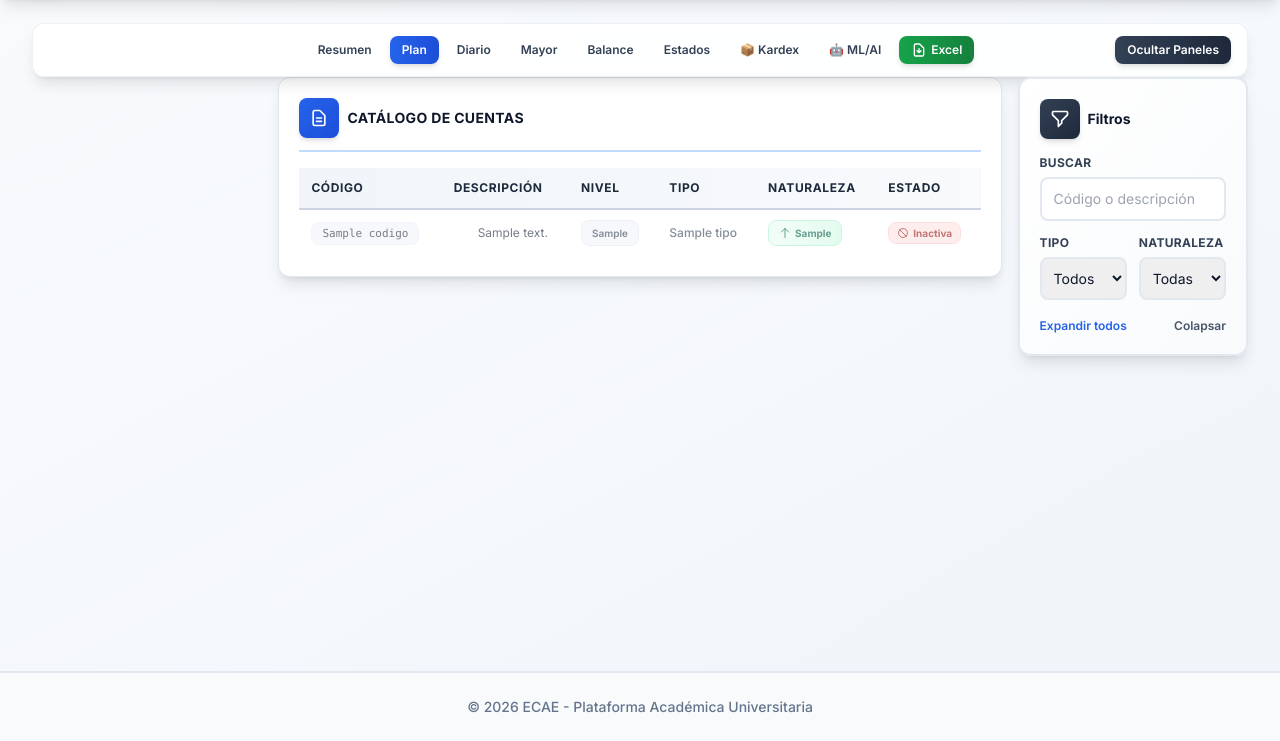
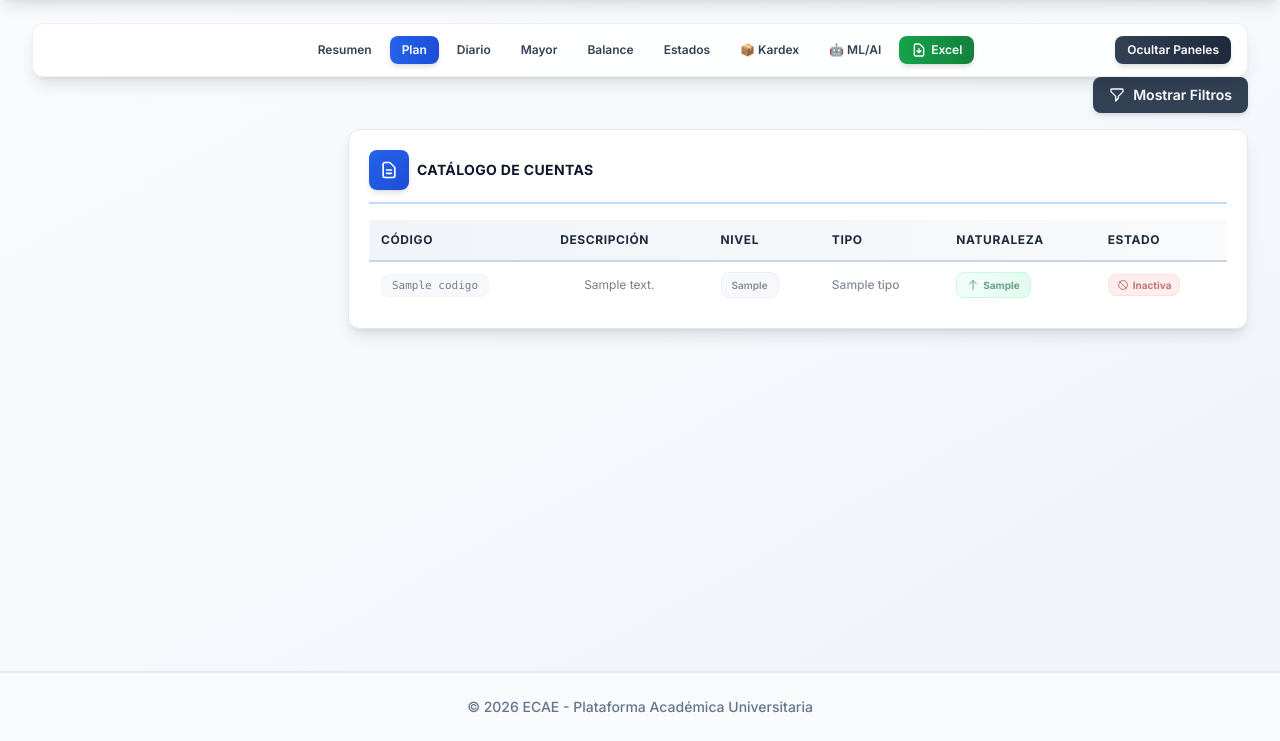
Before and after one commit to EliKat2005/proyecto-enci, a Django app: template templates/contabilidad/company_plan.html in a window 1280 px wide. Shown: the part 66-807 px from the top of the page. Run offline with Django 5.2, Linux system fonts and the light colour scheme; the template is opened without the code that fills it: most values are stand-ins (such as "Sample title", 1, 10 or a date in 2020); data that the repository does not hold is empty; parts of the project's set-up code (start-up, migrations or seed data) failed here and were passed over; some libraries are stand-ins or nearby versions.

Commit message:
feat: Panel de filtros colapsable en plan de cuentas
- Agregar botón toggle para mostrar/ocultar panel de filtros
- Panel de filtros oculto por defecto para maximizar espacio
- Grid se expande de 3 columnas a 2 cuando filtros están ocultos
- Panel de creación de cuentas y tabla ahora más grandes
- Mismo comportamiento implementado en el libro diario
- Mejor aprovechamiento del espacio en pantalla

```diff
--- a/templates/contabilidad/company_plan.html
+++ b/templates/contabilidad/company_plan.html
@@ -7,14 +7,21 @@
   <div class="mx-auto px-4 xl:px-8 max-w-[1600px]">
 
     {% with current_panel='plan' %}{% include 'contabilidad/_company_header_minimal.html' %}{% endwith %}
-    <!-- Botones eliminados: Vista Compacta y Ocultar Panel se integran en header mínimo -->
 
-    {# navegación integrada en header parcial; se elimina nav redundante #}
+    <!-- Botón para toggle filtros -->
+    <div class="mb-4 flex justify-end">
+      <button id="toggle-filtros-btn" onclick="toggleFiltros()" class="flex items-center gap-2 px-4 py-2 bg-slate-700 dark:bg-slate-600 hover:bg-slate-800 dark:hover:bg-slate-700 text-white rounded-lg text-sm font-semibold shadow-md transition-all">
+        <svg class="w-4 h-4" fill="none" stroke="currentColor" viewBox="0 0 24 24">
+          <path stroke-linecap="round" stroke-linejoin="round" stroke-width="2" d="M3 4a1 1 0 011-1h16a1 1 0 011 1v2.586a1 1 0 01-.293.707l-6.414 6.414a1 1 0 00-.293.707V17l-4 4v-6.586a1 1 0 00-.293-.707L3.293 7.293A1 1 0 013 6.586V4z"></path>
+        </svg>
+        <span id="filtros-btn-text">Mostrar Filtros</span>
+      </button>
+    </div>
 
-    <!-- Layout Grid Principal: 5 columnas para más espacio en la tabla -->
-    <div id="plan-grid" class="grid gap-4 xl:grid-cols-5 items-start transition-all">
+    <!-- Layout Grid Principal -->
+    <div id="plan-grid" class="grid gap-4 items-start transition-all" style="grid-template-columns: 1fr 3fr;">
       <!-- Columna izquierda: Formulario Crear Cuenta -->
-      <div id="plan-actions" class="space-y-4 xl:col-span-1 transition-all">
+      <div id="plan-actions" class="space-y-4">
         {% if can_edit %}
         <div class="bg-gradient-to-br from-white to-blue-50/30 dark:from-slate-900 dark:to-slate-950 p-5 rounded-xl shadow-lg border-2 border-blue-100 dark:border-slate-800 sticky top-20">
           <div class="flex items-center gap-2 mb-4">
@@ -58,8 +65,8 @@
         {% endif %}
       </div>
 
-      <!-- Columna principal: Tabla (ahora ocupa 3 columnas en lugar de 2) -->
-      <div id="plan-main" class="xl:col-span-3 space-y-4 transition-all">
+      <!-- Columna principal: Tabla -->
+      <div id="plan-main" class="space-y-4">
 
     {# Se elimina formulario duplicado; el formulario lateral permanece #}
 
@@ -184,8 +191,8 @@
     </div>
     </div> <!-- fin col principal -->
 
-      <!-- Columna derecha: Filtros -->
-      <div id="plan-sidebar" class="space-y-4 xl:col-span-1 transition-all">
+      <!-- Columna derecha: Filtros (oculto por defecto) -->
+      <div id="plan-sidebar" class="space-y-4 hidden">
         <div class="bg-gradient-to-br from-white to-slate-50 dark:from-slate-900 dark:to-slate-950 p-5 rounded-xl shadow-lg border-2 border-slate-200 dark:border-slate-800 sticky top-20">
           <div class="flex items-center gap-2 mb-4">
             <div class="w-10 h-10 bg-gradient-to-br from-slate-700 to-slate-800 dark:from-slate-600 dark:to-slate-700 rounded-lg flex items-center justify-center shadow-md">
@@ -378,6 +385,25 @@
         });
       });
     })();
+
+    // Toggle de filtros
+    function toggleFiltros() {
+      const sidebar = document.getElementById('plan-sidebar');
+      const grid = document.getElementById('plan-grid');
+      const btnText = document.getElementById('filtros-btn-text');
+
+      if (sidebar.classList.contains('hidden')) {
+        // Mostrar filtros
+        sidebar.classList.remove('hidden');
+        grid.style.gridTemplateColumns = '1fr 3fr 1fr';
+        btnText.textContent = 'Ocultar Filtros';
+      } else {
+        // Ocultar filtros
+        sidebar.classList.add('hidden');
+        grid.style.gridTemplateColumns = '1fr 3fr';
+        btnText.textContent = 'Mostrar Filtros';
+      }
+    }
   </script>
   <!-- Compact mode removed -->
 {% endblock %}
```
